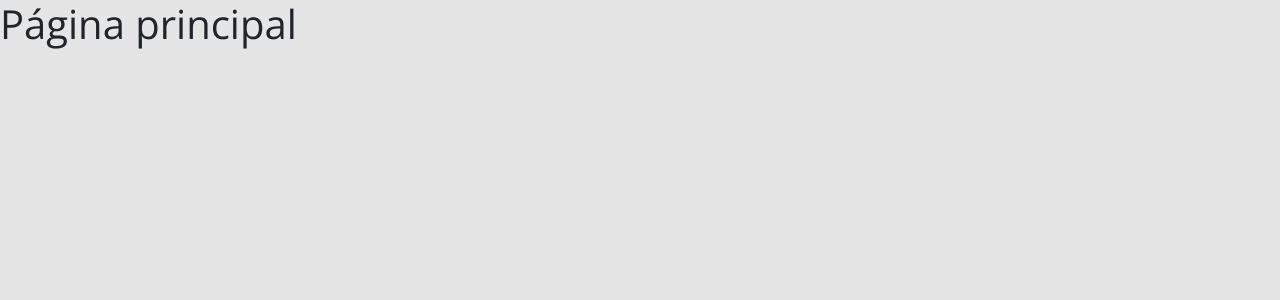
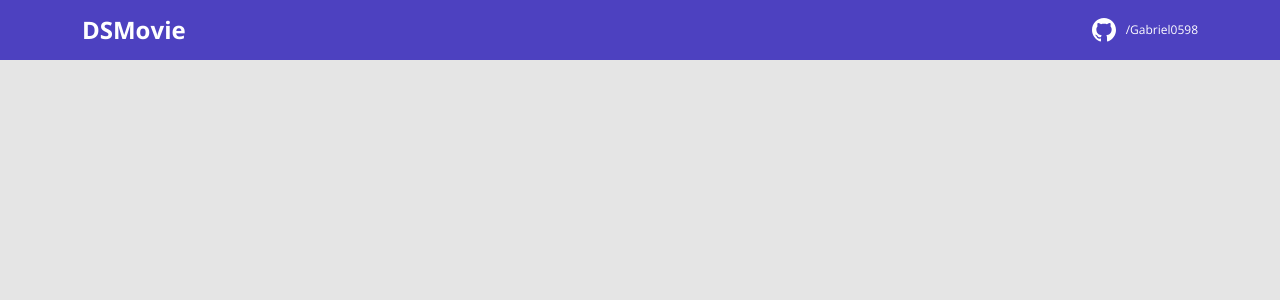
Before and after one commit to Gabriel0598/DsMovie, a React (Create React App) app in the folder frontend/: page / in a window 1280 px wide. Shown: the top 300 px of the page. Built offline with nearby package versions, Linux system fonts and the light colour scheme.

Commit message:
C4 - Navbar

```diff
--- a/frontend/public/index.html
+++ b/frontend/public/index.html
@@ -17,7 +17,6 @@
 <body>
     <noscript>Você precisa habilitar o JavaScript para este app.</noscript>
     <div id="root"></div>
-
 </body>
 
 </html>
--- a/frontend/src/App.tsx
+++ b/frontend/src/App.tsx
@@ -1,6 +1,9 @@
+import {ReactComponent as GitHubIcon} from './assets/img/github.svg';
+import Navbar from './components/Navbar';
+
 function App() {
   return (
-    <h1>Página principal</h1>
+    <Navbar></Navbar>
   );
 }
 
--- /dev/null
+++ b/frontend/src/components/Navbar/index.tsx
@@ -0,0 +1,22 @@
+import { ReactComponent as GitHubIcon } from 'assets/img/github.svg';
+import './styles.css';
+
+function Navbar() {
+    return (
+        <header>
+            <nav className="container">
+                <div className="dsmovie-nav-content">
+                    <h1>DSMovie</h1>
+                    <a href="https://github.com/Gabriel0598">
+                        <div className="dsmovie-contact-container">
+                            <GitHubIcon></GitHubIcon>
+                            <p className="dsmovie-contact-link">/Gabriel0598</p>
+                        </div>
+                    </a>
+                </div>
+            </nav>
+        </header>
+    )
+}
+
+export default Navbar;
--- /dev/null
+++ b/frontend/src/components/Navbar/styles.css
@@ -0,0 +1,29 @@
+header {
+    background-color: var(--color-primary);
+    height: 60px;
+    display: flex;
+    align-items: center;
+}
+
+.dsmovie-nav-content {
+    display: flex;
+    justify-content: space-between;
+    align-items: center;
+    color: #ffff;
+}
+
+.dsmovie-nav-content h1 {
+    margin: 0;
+    font-weight: 700;
+    font-size: 24px;
+}
+
+.dsmovie-contact-container {
+    display: flex;
+    align-items: center;
+}
+
+.dsmovie-contact-link {
+    margin: 0 0 0 10px;
+    font-size: 12px;
+}
--- a/frontend/tsconfig.json
+++ b/frontend/tsconfig.json
@@ -1,5 +1,6 @@
 {
   "compilerOptions": {
+    "baseUrl": "./src",
     "target": "es5",
     "lib": [
       "dom",
```
Also changed, not shown: frontend/src/assets/img/github.svg (added).
